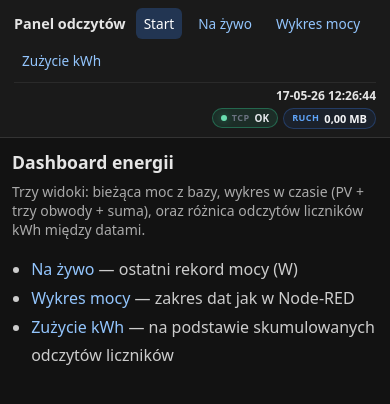
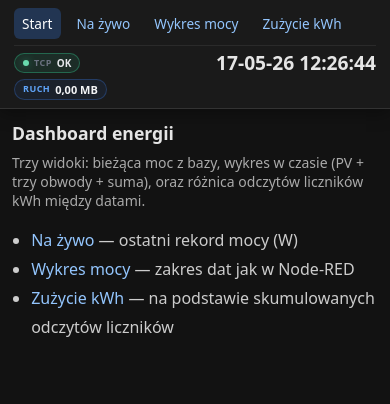
Before and after one commit to DybaMati/str_liczniki, a FastAPI app: page /start in a window 390 px wide. Shown: the top 404 px of the page. Run offline with FastAPI, Linux system fonts and the light colour scheme.

Commit message:
style(nav): wiekszy zegar, uklad TCP/data/ruch, sticky i bez tytulu na mobile
Co-authored-by: Cursor <cursoragent@cursor.com>

```diff
--- a/templates/base.html
+++ b/templates/base.html
@@ -18,14 +18,19 @@
     a { color: #93c5fd; text-decoration: none; }
     a:hover { text-decoration: underline; }
     .nav {
+      position: sticky;
+      top: 0;
+      z-index: 200;
       display: flex;
       flex-wrap: wrap;
       gap: 8px 10px;
       align-items: center;
       justify-content: flex-start;
       padding: 10px max(14px, env(safe-area-inset-right)) 10px max(14px, env(safe-area-inset-left));
+      padding-top: max(10px, env(safe-area-inset-top));
       background: #1a1a1a;
       border-bottom: 1px solid #333;
+      box-shadow: 0 4px 16px rgba(0, 0, 0, 0.35);
     }
     .nav-main {
       display: flex;
@@ -40,28 +45,28 @@
     .nav a.active { background: rgba(59, 130, 246, 0.25); color: #fff; }
     .nav-status {
       margin-left: auto;
-      display: flex;
-      flex-direction: column;
-      align-items: flex-end;
-      gap: 6px;
+      display: grid;
+      gap: 6px 10px;
       max-width: 100%;
       text-align: right;
+      align-items: center;
+      grid-template-columns: 1fr auto;
+      grid-template-areas:
+        "tcp clock"
+        "traffic traffic";
     }
+    #nav-tcp { grid-area: tcp; justify-self: start; }
     .nav-clock {
+      grid-area: clock;
+      justify-self: end;
       font-variant-numeric: tabular-nums;
       white-space: nowrap;
       line-height: 1.15;
       color: #e5e5e5;
-      font-size: 13px;
+      font-size: 20.8px;
       font-weight: 600;
     }
-    .nav-status-meta {
-      display: flex;
-      flex-wrap: wrap;
-      justify-content: flex-end;
-      align-items: center;
-      gap: 6px;
-    }
+    #nav-traffic { grid-area: traffic; justify-self: start; }
     .nav-pill {
       display: inline-flex;
       align-items: center;
@@ -124,13 +129,23 @@
     .nav-pill-data .nav-pill-label { color: #60a5fa; }
     .nav-pill-data .nav-pill-val { color: #f3f4f6; font-size: 12px; }
     @media (min-width: 721px) {
+      .nav-status {
+        grid-template-columns: auto auto;
+        grid-template-areas:
+          "clock clock"
+          "tcp traffic";
+        justify-items: end;
+        gap: 8px 10px;
+        padding: 2px 0;
+      }
+      #nav-tcp { justify-self: end; }
+      #nav-traffic { justify-self: end; }
       .nav-clock {
-        font-size: 1.28rem;
+        font-size: 2.05rem;
         font-weight: 600;
         color: #f8fafc;
         letter-spacing: 0.04em;
       }
-      .nav-status { gap: 8px; padding: 2px 0; }
       .nav-pill {
         font-size: 12px;
         padding: 5px 12px;
@@ -147,19 +162,18 @@
     }
     @media (max-width: 720px) {
       .nav { gap: 6px 8px; }
-      .nav-main { gap: 6px 8px; }
+      .nav-brand { display: none; }
+      .nav-main { gap: 6px 8px; width: 100%; }
       .nav a { padding: 6px 8px; }
       .nav-status {
         flex: 1 0 100%;
-        flex-direction: column;
-        align-items: flex-end;
-        gap: 5px;
+        width: 100%;
         margin-left: 0;
         padding-top: 6px;
         border-top: 1px solid #2a2a2a;
+        gap: 5px 8px;
       }
-      .nav-clock { font-size: 12px; }
-      .nav-status-meta { width: 100%; gap: 5px; }
+      .nav-clock { font-size: 19.2px; }
       .nav-pill { font-size: 10px; padding: 3px 8px; gap: 5px; }
       .nav-pill-dot { width: 6px; height: 6px; }
       .nav-pill-data .nav-pill-val { font-size: 11px; }
@@ -174,25 +188,23 @@
 <body>
   <nav class="nav">
     <div class="nav-main">
-      <strong>{{ site_brand|default('Panel odczytów') }}</strong>
+      <strong class="nav-brand">{{ site_brand|default('Panel odczytów') }}</strong>
       <a href="/start" class="{{ 'active' if active == 'home' else '' }}">Start</a>
       <a href="/live" class="{{ 'active' if active == 'live' else '' }}">Na żywo</a>
       <a href="/chart" class="{{ 'active' if active == 'chart' else '' }}">Wykres mocy</a>
       <a href="/meters" class="{{ 'active' if active == 'meters' else '' }}">Zużycie kWh</a>
     </div>
     <div class="nav-status" id="nav-status" aria-live="polite">
-      <div class="nav-clock" id="nav-clock">--</div>
-      <div class="nav-status-meta">
       <span class="nav-pill nav-tcp-wait" id="nav-tcp">
         <span class="nav-pill-dot" aria-hidden="true"></span>
         <span class="nav-pill-label">TCP</span>
         <span class="nav-pill-val" id="nav-tcp-text">...</span>
       </span>
+      <div class="nav-clock" id="nav-clock">--</div>
       <span class="nav-pill nav-pill-data" id="nav-traffic">
         <span class="nav-pill-label">Ruch</span>
         <span class="nav-pill-val" id="nav-traffic-val">0,00 MB</span>
       </span>
-      </div>
     </div>
   </nav>
   <main>
```
Lines whose indentation alone changed are shown as unchanged.
